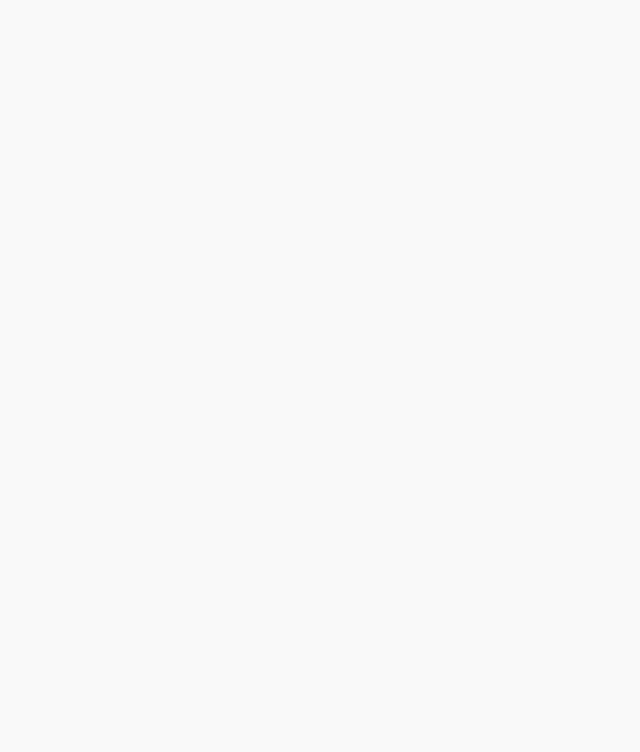
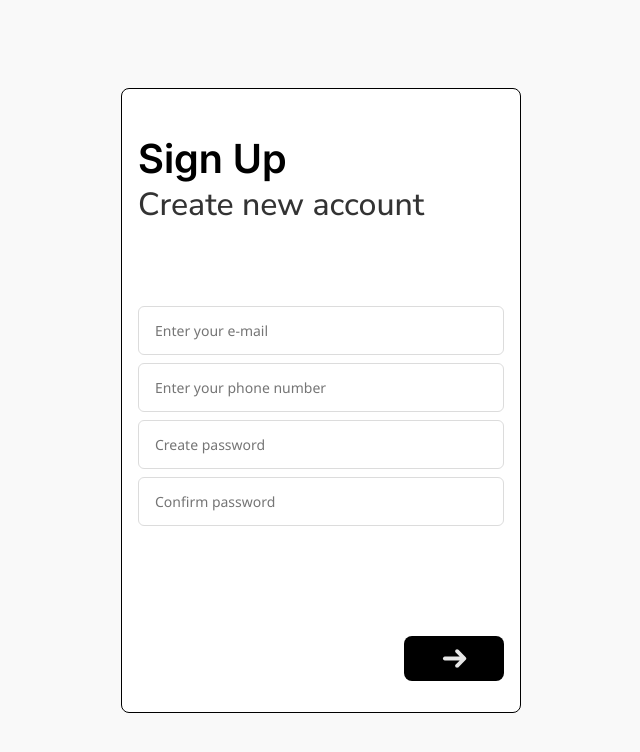
Before and after one commit to Tulsiyan-Fashion-pvt-ltd/Hooter_frontend, a React (Vite) app: page /signup in a window 1280 px wide. Before the commit this address had no page. Shown: the top 752 px of the page, without its empty margins (319-959 px from the left). Built offline with nearby package versions, Linux system fonts and the light colour scheme.

Commit message:
signup page

```diff
--- a/package.json
+++ b/package.json
@@ -10,6 +10,8 @@
     "preview": "vite preview"
   },
   "dependencies": {
+    "cls": "^0.1.5",
+    "clsx": "^2.1.1",
     "react": "^19.2.0",
     "react-dom": "^19.2.0",
     "react-router-dom": "^7.12.0"
--- a/src/App.jsx
+++ b/src/App.jsx
@@ -2,6 +2,7 @@ import { Routes, Route } from "react-router-dom";
 import Login from "./pages/login";
 import Homepage from "./homepage";
 import Register from "./pages/register";
+import Signup from "./pages/signup";
 
 
 function App() {
@@ -10,6 +11,7 @@ function App() {
       <Route path="/" element={<Homepage/>} />
       <Route path="/login" element={<Login />} />
       <Route path="/register" element={<Register/>}/>
+      <Route path="/signup" element={<Signup/>}/>
     </Routes>
   );
 }
--- a/src/components/proceed-bttn.jsx
+++ b/src/components/proceed-bttn.jsx
@@ -1,8 +1,9 @@
 import styles from '../css/layout/ArrowProceedBttn.module.css';
+import clsx from 'clsx'
 
-export function ArrowProceedBttn(){
+export function ArrowProceedBttn({className}){
 
     return(
-        <button type="submit" className={styles.arrowBttn}></button>
+        <button type="submit" className={clsx(styles.arrowBttn, className)}></button>
     )
 }
--- a/src/css/layout/universal-layout.css
+++ b/src/css/layout/universal-layout.css
@@ -26,14 +26,21 @@
 }
 
 body{
-    display: flex;
+    /* display: flex;
   justify-content: center;
   align-content: center;
-  align-items: center;
+  align-items: center; */
   height: 100svh;
   width: 100%;
+  background-color: #f9f9f9;
+}
+
+input{
+    border-radius: 6px;
+    box-sizing: border-box;
 }
 
 input:focus{
     outline: 1px solid black;
+    border: 1px solid #999;
 }
--- a/src/css/pages/register.css
+++ b/src/css/pages/Register.module.css
@@ -5,14 +5,19 @@
     font-family: 'Segoe UI', Arial, sans-serif;
 }
 
-body {
-    background-color: #f9f9f9;
+/* body {
+
     display: flex;
     justify-content: center;
     align-items: center;
     padding: 50px 20px;
     height: 100svh;
     box-sizing: border-box;
+} */
+
+.registerContainer{
+    height: 100svh;
+  display: flex;
 }
 
 .container {
@@ -23,6 +28,7 @@ body {
     border: 1px solid #e0e0e0;
     border-radius: 4px;
     height: fit-content;
+    margin: auto;
 }
 
 
@@ -47,11 +53,11 @@ body {
     margin-bottom: 20px;
 }
 
-.form-group {
+.formGroup {
     flex: 1;
 }
 
-.half-width {
+.halfWidth {
     max-width: calc(50% - 10px);
 }
 
@@ -66,10 +72,6 @@ input {
     transition: border 0.3s;
 }
 
-input:focus {
-    border-color: #999;
-}
-
 .footer {
     display: flex;
     justify-content: space-between;
@@ -77,7 +79,7 @@ input:focus {
     padding: 0 10px;
 }
 
-.back-link {
+.backLink {
     color: #000;
     text-decoration: underline;
     font-size: 14px;
@@ -85,15 +87,19 @@ input:focus {
 }
 
 
-.next-btn:hover {
+.nextBtn:hover {
     background-color: #222;
+}
+
+.proceedButton{
+    margin-left: 68%;
 }
 
 @media (max-width: 600px) {
     .row {
         flex-direction: column;
     }
-    .half-width {
+    .halfWidth {
         max-width: 100%;
     }
 }
@@ -103,11 +109,6 @@ input:focus {
         width: 100%;
     }
 
-    body{
-        padding: 0rem;
-        align-items: start;
-    }
-
     .container{
         width: 100vw;
     }
--- /dev/null
+++ b/src/css/pages/Signup.module.css
@@ -0,0 +1,70 @@
+.heading{
+    margin-top: 8%;
+}
+
+.desc{
+    font-size: 2rem;
+    font-family: 'nunito-sans';
+    color: #000000CC;
+}
+
+.superContainer{
+    display: flex;
+    width: 100%;
+    height: 100svh;
+}
+
+.container {
+    border: 1px solid var(--second-color--);
+    min-width: 400px;
+    max-width: 100svw;
+    padding: 16px;
+    height: 625px;
+    border-radius: 8px;
+    margin: auto;
+    background-color: var(--main-color--);
+}
+
+.identificationContainer{
+    display: flex;
+  flex-flow: column nowrap;
+  justify-content: space-between;
+  height: 77%;
+}
+
+.inputFields{
+    margin-top: 10vh;
+  display: flex;
+  flex-flow: column nowrap;
+  height: fit-content;
+  gap: 8px;
+  /* margin: auto 0rem; */
+}
+
+
+.buttonContainer{
+    display: flex;
+    justify-content: end;
+    align-items: center;
+}
+
+@media screen and (max-width: 540px) {
+    .container{
+        height: 100svh;
+        min-width: 100svw;
+        border: none;
+    }
+
+    .identificationContainer {
+        /* display: flex;
+        flex-flow: column nowrap;
+        justify-content: space-between; */
+        height: 82%;
+    }
+
+
+    /* .inputFields{
+    margin-top: 10%;
+    } */
+
+}
--- a/src/css/pages/login.css
+++ b/src/css/pages/login.css
@@ -4,6 +4,11 @@
 
 h1{
   font-family: 'inter-semi-bold';
+}
+
+.login-page{
+  display: flex;
+  height: 100svh;
 }
 
 .login-content .subtitle{
@@ -23,6 +28,7 @@ h1{
   max-width: 100vw;
   width: 50rem;
   box-sizing: border-box;
+  margin: auto;
 }
 
 .login-wrapper-item{
@@ -53,7 +59,6 @@ width: 45%;
 #login-form input{
   /* padding-left: 1rem;
   line-height: 2.5rem; */
-  border-radius: 10px;
   border: none;
   box-shadow: 0px 0px 4px 0px #00000080;
 }
--- a/src/main.jsx
+++ b/src/main.jsx
@@ -2,6 +2,7 @@ import { StrictMode } from 'react'
 import { createRoot } from 'react-dom/client'
 import { BrowserRouter } from 'react-router-dom'
 import './index.css'
+import './css/layout/universal-layout.css'
 import App from './App.jsx'
 
 createRoot(document.getElementById('root')).render(
--- a/src/pages/register.jsx
+++ b/src/pages/register.jsx
@@ -1,71 +1,80 @@
 import { ArrowProceedBttn } from "../components/proceed-bttn";
-import "../css/pages/register.css";
-import {Link} from "react-router-dom";
+import styles from "../css/pages/Register.module.css";
+import { Link } from "react-router-dom";
 
 const Register = () => {
     return (
-        <div id="register-container">
-            <div className="container">
+        <div id="register-container" className={styles.registerContainer}>
+            <div className={styles.container}>
                 <form>
-                    <div className="section">
-                        <div className="row">
-                            <div className="form-group">
+                    <div className={styles.section}>
+                        <div className={styles.row}>
+                            <div className={styles.formGroup}>
                                 <input type="text" placeholder="Full name" />
                             </div>
-                            <div className="form-group">
+                            <div className={styles.formGroup}>
                                 <input type="text" placeholder="User Designation" />
                             </div>
                         </div>
-                        <div className="row">
-                            <div className="form-group">
+
+                        <div className={styles.row}>
+                            <div className={styles.formGroup}>
                                 <input type="text" placeholder="Contact Number" />
                             </div>
-                            <div className="form-group">
+                            <div className={styles.formGroup}>
                                 <input type="email" placeholder="Email Address" />
                             </div>
                         </div>
-                        <div className="row">
-                            <div className="form-group half-width">
+
+                        <div className={styles.row}>
+                            <div className={`${styles.formGroup} ${styles.halfWidth}`}>
                                 <input type="text" placeholder="If POC For Future" />
                             </div>
                         </div>
                     </div>
 
-                    <div className="section">
-                        <h2 className="section-title">Business Details</h2>
-                        <div className="row">
-                            <div className="form-group">
+                    <div className={styles.section}>
+                        <h2 className={styles.sectionTitle}>Business Details</h2>
+
+                        <div className={styles.row}>
+                            <div className={styles.formGroup}>
                                 <input type="text" placeholder="Business Name" />
                             </div>
-                            <div className="form-group">
+                            <div className={styles.formGroup}>
                                 <input type="text" placeholder="Business Start Date" />
                             </div>
                         </div>
-                        <div className="row">
-                            <div className="form-group">
+
+                        <div className={styles.row}>
+                            <div className={styles.formGroup}>
                                 <input type="text" placeholder="GST Number" />
                             </div>
-                            <div className="form-group">
+                            <div className={styles.formGroup}>
                                 <input type="text" placeholder="Number Of Active Employee" />
                             </div>
                         </div>
-                        <div className="row">
-                            <div className="form-group">
+
+                        <div className={styles.row}>
+                            <div className={styles.formGroup}>
                                 <input type="text" placeholder="Business Niche" />
                             </div>
-                            <div className="form-group">
-                                <input type="text" placeholder="Business Registered Address" />
+                            <div className={styles.formGroup}>
+                                <input
+                                    type="text"
+                                    placeholder="Business Registered Address"
+                                />
                             </div>
                         </div>
                     </div>
 
-                    <div className="footer">
-                        <Link to="#" className="back-link">Back</Link>
-                        <ArrowProceedBttn/>
+                    <div className={styles.footer}>
+                        <Link to="#" className={styles.backLink}>Back</Link>
+                        <ArrowProceedBttn />
                     </div>
                 </form>
             </div>
         </div>
+
     )
 }
 
--- /dev/null
+++ b/src/pages/signup.jsx
@@ -0,0 +1,27 @@
+import { ArrowProceedBttn } from '../components/proceed-bttn';
+import styles from '../css/pages/Signup.module.css'
+
+const Signup = () => {
+    return(
+        <div className={styles.superContainer}>
+        <div id="signup-container" className={styles.container}>
+            <h1 className={styles.heading}>Sign Up</h1>
+            <p className={styles.desc}>Create new account</p>
+
+            <div id="identification-credentials" className={styles.identificationContainer}>
+                <div id="input-fields" className={styles.inputFields}>
+                    <input type="text" id="mail" name='mail' placeholder='Enter your e-mail' />
+                    <input type="text" id="num" name='num' placeholder='Enter your phone number' />
+                    <input type="text" id="password" name='password' placeholder='Create password'/>
+                    <input type="text" id="conf-pass" name='conf-password' placeholder='Confirm password'/>
+                </div>
+                <div className={styles.buttonContainer}>
+                <ArrowProceedBttn className={styles.proceedButton}/>
+                </div>
+            </div>
+        </div>
+        </div>
+    )
+}
+
+export default Signup;
```
Also changed, not shown: 1 other file (tests, documents, lock files or other folders).
